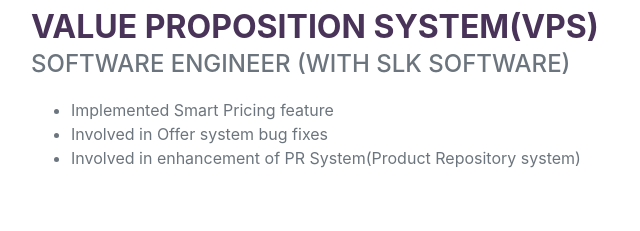
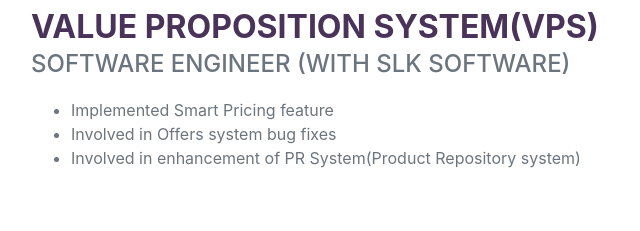
Before and after one commit to mithungk/mithungk.github.io, a plain HTML site: page index.html in a window 1280 px wide. Shown: the part 1600-1831 px from the top of the page, 289-929 px from the left. Drawn offline with nearby package versions, Linux system fonts and the light colour scheme; a web font is replaced by a local one.

Commit message:
Update index page

```diff
--- a/index.html
+++ b/index.html
@@ -102,7 +102,7 @@ Knowledge & experience in financial services like Loan Origination system, Modul
                             <p>
                             <ul>
                                 <li>Implemented Smart Pricing feature </li>
-                                <li>Involved in Offer system bug fixes </li>
+                                <li>Involved in Offers system bug fixes </li>
                                 <li>Involved in enhancement of PR System(Product Repository system)</li>
                             </ul>
                             </p>
```
